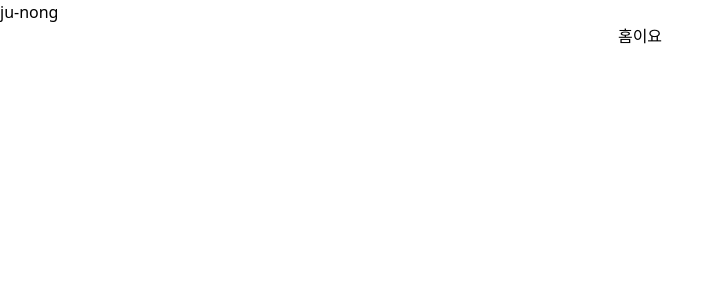
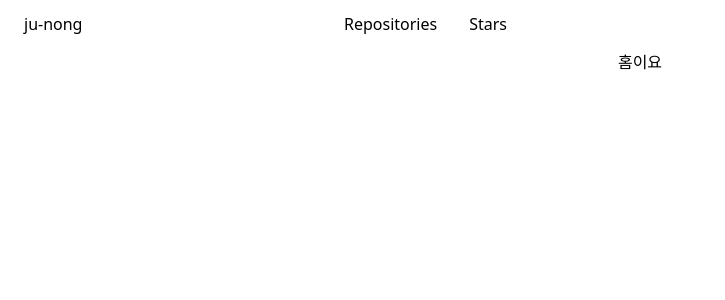
Before and after one commit to ju-nong/learn-react-router-dom, a React (Vite) app: page / in a window 1280 px wide. Shown: the top 300 px of the page, without its empty margins (0-725 px from the left). Built offline with nearby package versions, Linux system fonts and the light colour scheme.

Commit message:
feat : Header 추가

```diff
--- a/src/assets/css/style.scss
+++ b/src/assets/css/style.scss
@@ -8,3 +8,14 @@
     border: 0;
     box-sizing: border-box;
 }
+
+header {
+    a {
+        padding: 0px 8px;
+        border-bottom: 2px solid transparent;
+
+        &.active {
+            border-bottom-color: #fd8c73;
+        }
+    }
+}
--- a/src/layout/TheHeader.tsx
+++ b/src/layout/TheHeader.tsx
@@ -3,13 +3,16 @@ import { Link, NavLink } from "react-router-dom";
 
 function TheHeader() {
     return (
-        <header>
-            <Link to="/">ju-nong</Link>
+        <header className="flex px-4 items-center">
+            <div className="w-[calc(100vw/4)] leading-[48px]">
+                <Link to="/" className="inline-block h-full">
+                    ju-nong
+                </Link>
+            </div>
 
-            <ul>
-                <li></li>
-                <li></li>
-                <li></li>
+            <ul className="flex-1 flex gap-x-4 leading-[48px] ">
+                <NavLink to="/repositories">Repositories</NavLink>
+                <NavLink to="/stars">Stars</NavLink>
             </ul>
         </header>
     );
```
